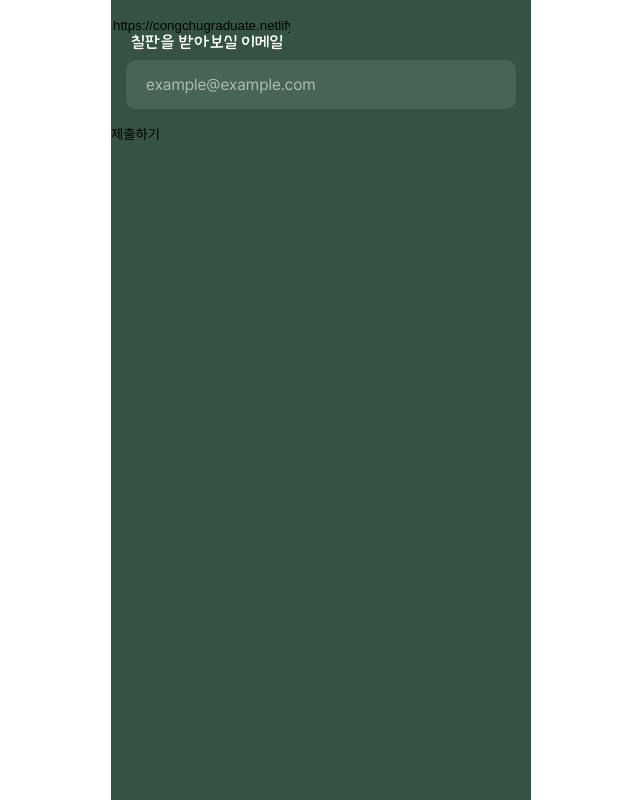
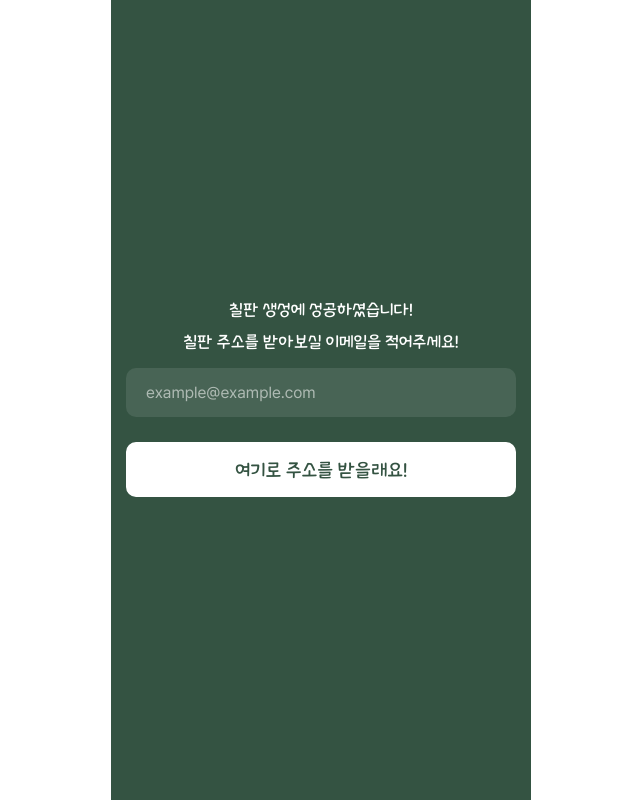
Before and after one commit to balckBoard-4line/balckBoard-front, a React (Vite) app: page /sendEmail in a window 1280 px wide. Shown: the whole page, without its empty margins (319-959 px from the left). Built offline with nearby package versions, Linux system fonts and the light colour scheme.

Commit message:
:sparkles: Feat: Email Send

```diff
--- a/src/pages/title/SendEmail.jsx
+++ b/src/pages/title/SendEmail.jsx
@@ -2,7 +2,8 @@ import emailjs from "@emailjs/browser";
 import { useEffect, useRef, useState } from "react";
 import { useLocation } from "react-router-dom";
 import Input from "../../components/common/input/Input";
-import Button from "../../components/common/button/Button";
+
+import * as S from "./style";
 
 function SendEmail() {
   const location = useLocation();
@@ -36,7 +37,8 @@ function SendEmail() {
     setEamil(email);
   };
   return (
-    <form ref={form} onSubmit={sendEmail}>
+    <S.SendEmailPageWrapper ref={form} onSubmit={sendEmail}>
+      <S.HideInput>
         <input type="text" name="title" value={data.title} />
         <input type="text" name="graduateDate" value={data.graduateDate} />
         <input
@@ -45,16 +47,25 @@ function SendEmail() {
           value={`https://congchugraduate.netlify.app/userBlackboard/${data.url}`}
         />
         <input type="text" name="email" value={email} />
+      </S.HideInput>
+
+      <S.SendEmailTitle>칠판 생성에 성공하셨습니다!</S.SendEmailTitle>
+      <S.SendEmailTitle>
+        칠판 주소를 받아보실 이메일을 적어주세요!
+      </S.SendEmailTitle>
+
       <Input
-        title={"칠판을 받아보실 이메일"}
+        title={""}
         maxcount={999999999}
         font="Pretendard"
         placeholder={"example@example.com"}
         getValue={getEmail}
         showInputCount={false}
       />
-      <button>제출하기</button>
-    </form>
+      <S.SendEmailButtonWrapper>
+        <S.SendEmailButtonArea>여기로 주소를 받을래요!</S.SendEmailButtonArea>
+      </S.SendEmailButtonWrapper>
+    </S.SendEmailPageWrapper>
   );
 }
 
--- a/src/pages/title/style.jsx
+++ b/src/pages/title/style.jsx
@@ -118,3 +118,57 @@ export const InputCount = styled.div`
   font-family: "Pretendard";
   color: ${props => props.theme.colors.font1};
 `;
+
+export const SendEmailButtonWrapper = styled.div`
+  width: 100%;
+  padding: 0px 15px;
+  margin-top: 10px;
+  margin-bottom: 10px;
+`;
+
+export const SendEmailButtonArea = styled.button`
+  width: 100%;
+  padding: 15px 0px;
+  border-radius: 10px;
+  font-size: 18px;
+
+  display: flex;
+  justify-content: center;
+  align-items: center;
+
+  cursor: pointer;
+
+  color: ${props => props.theme.colors.main1};
+  background-color: white;
+  border: 2px solid;
+  border-color: white;
+
+  font-family: "Alien";
+`;
+
+export const SendEmailPageWrapper = styled.form`
+  width: 100%;
+  max-width: 420px;
+
+  display: flex;
+  flex-direction: column;
+  justify-content: center;
+
+  height: 100vh;
+  @supports (-webkit-touch-callout: none) {
+    height: -webkit-fill-available;
+  }
+`;
+
+export const SendEmailTitle = styled.div`
+  width: 100%;
+  display: flex;
+  justify-content: center;
+  align-items: center;
+  line-height: 2;
+`;
+
+export const HideInput = styled.div`
+  position: fixed;
+  top: 6000000px;
+`;
```
Lines whose indentation alone changed are shown as unchanged.
